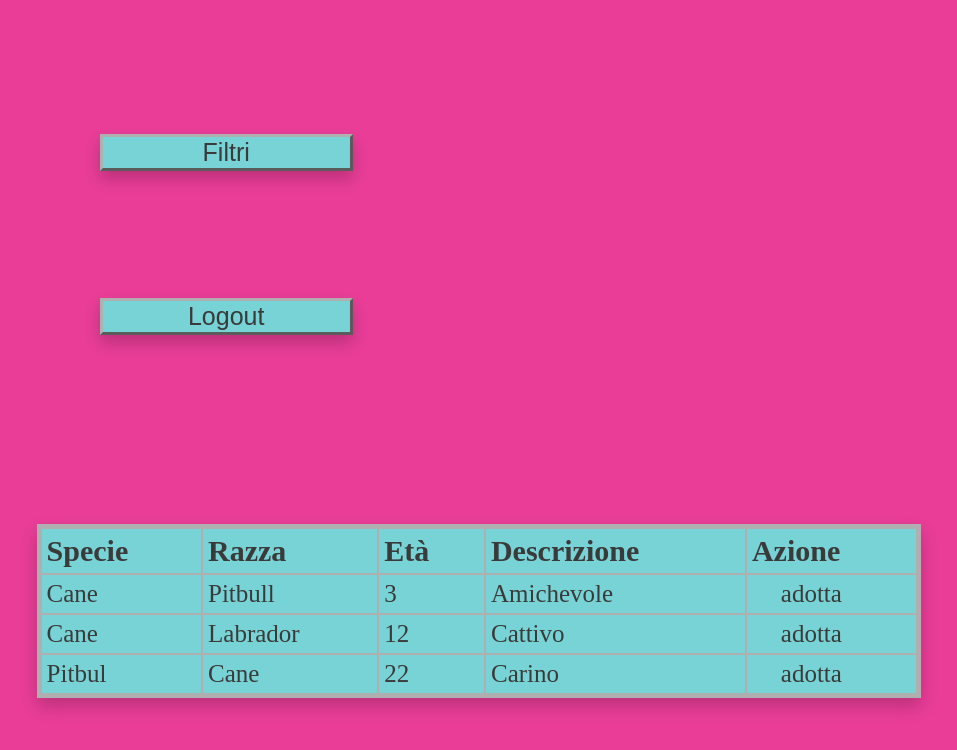
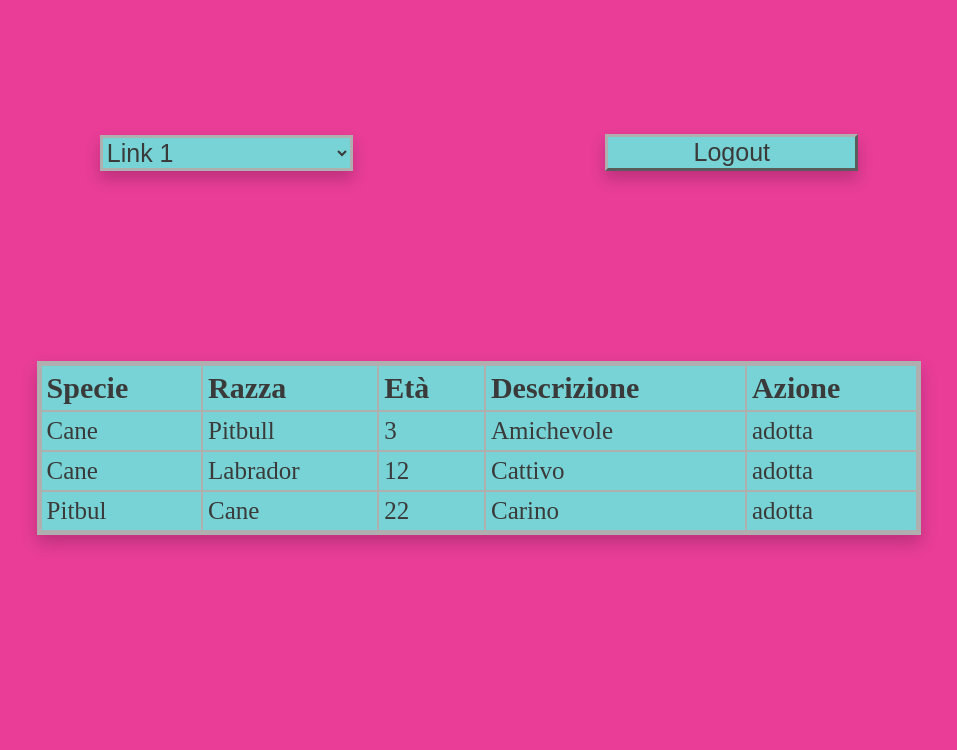
Before and after one commit to NicoloCossu/ProgettoISW, a Django app: page /home/ in a window 1280 px wide. Shown: the top 750 px of the page, without its empty margins (161-1118 px from the left). Run offline with Django 4.2, Linux system fonts and the light colour scheme; data comes from the database, SQL or seed files in the repository.

Commit message:
Changed Dropdown Home

```diff
--- a/ProgettoISW/polls/static/styles.css
+++ b/ProgettoISW/polls/static/styles.css
@@ -1,8 +1,24 @@
-
 *{
     background-color: rgb(233, 61, 152) ;
 }
 
+.buttonsWrapper{
+    display: flex;
+    justify-content: space-between;
+    align-items: center;
+}
+
+.dropdown{
+    background-color: rgb(119, 211, 213);
+    color: rgb(58, 58, 58);
+    border-color: rgb(175, 175, 175);
+    border-width: 3px;
+    width: 20%;
+    margin-left: 20%;
+    margin-top: 10%;
+    font-size: 25px;
+    box-shadow: 0px 8px 16px 0px rgba(0,0,0,0.2);
+}
 
 .pulsante{
     background-color: rgb(119, 211, 213);
@@ -10,7 +26,7 @@
     border-color: rgb(175, 175, 175);
     border-width: 3px;
     width: 20%;
-    margin-left: 20%;
+    margin-right: 20%;
     margin-top: 10%;
     font-size: 25px;
     box-shadow: 0px 8px 16px 0px rgba(0,0,0,0.2);
@@ -54,30 +70,3 @@
 td{
     font-size: 25px;
 }
-
-
-/* Dropdown Content (Hidden by Default) */
-.dropdown-content {
-    display: none;
-    position: absolute;
-    min-width: 160px;
-    box-shadow: 0px 8px 16px 0px rgba(0,0,0,0.2);
-    margin-left: 20%;
-}
-
-
-/* Links inside the dropdown */
-.dropdown-content a {
-    color: rgb(58, 58, 58);
-    padding: 12px 16px;
-    text-decoration: none;
-    display: block;
-    background-color: rgb(119, 211, 213);
-
-}
-
-/* Change color of dropdown links on hover */
-.dropdown-content a:hover {background-color: #ddd;}
-
-/* Show the dropdown menu on hover */
-.dropdown:hover .dropdown-content {display: block;}
--- a/ProgettoISW/polls/templates/home.html
+++ b/ProgettoISW/polls/templates/home.html
@@ -13,15 +13,12 @@
     </head>
     <body>
 
-        <div>
-            <div class="dropdown">
-                <button class="pulsante dropbtn">Filtri</button>
-                <div class="dropdown-content">
-                    <a href="#">Link 1</a>
-                    <a href="#">Link 2</a>
-                    <a href="#">Link 3</a>
-                </div>
-            </div>
+        <div class="buttonsWrapper">
+            <select class="dropdown" placeholder="Filtri">
+                <option value="">Link 1</option>
+                <option value="">Link 2</option>
+                <option value="">Link 3</option>
+            </select>
 
             <button class="pulsante">Logout</button>
         </div>
```
